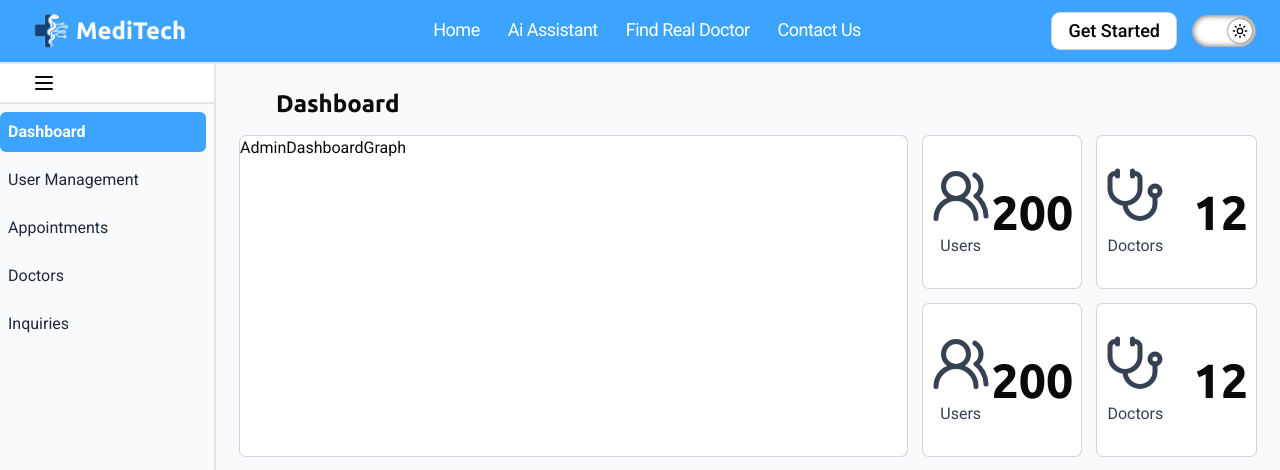
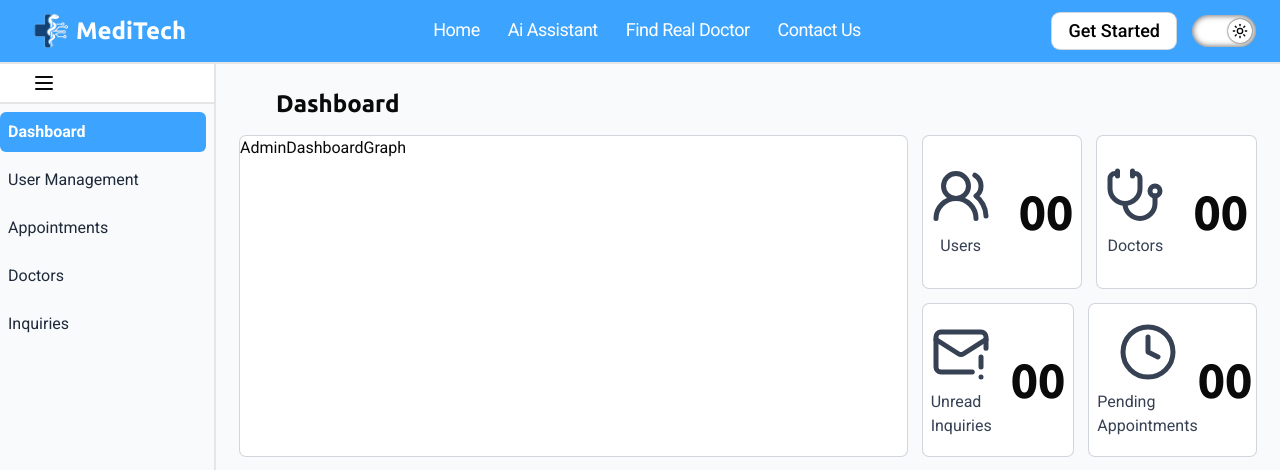
Before and after one commit to tahseen-haider/ai_medical_healthcare, a Next.js app: page /admin/dashboard in a window 1280 px wide. Shown: the top 470 px of the page. Built offline with nearby package versions, Linux system fonts and the light colour scheme; no server answers; the database is empty.

Commit message:
feat(admin): dashboard numbers info added

```diff
--- a/actions/admin.action.ts
+++ b/actions/admin.action.ts
@@ -6,6 +6,7 @@ import {
   changeUserVerificationStatusFromDB,
   deleteDoctorFromDB,
   deleteUserFromDB,
+  getAdminDashboardNumbersFromDB,
   getAllDoctorsFromDB,
   getAllUsersFromDB,
   getAllVerifiedUsersFromDB,
@@ -27,6 +28,10 @@ import { revalidatePath } from "next/cache";
 export const delayInMs = async (time: number) => {
   return new Promise((resolve) => setTimeout(resolve, time));
 };
+
+export const getAdminDashboardNumbers = async () => {
+  return await getAdminDashboardNumbersFromDB();
+}
 
 export const getAllUsers = async (page: number, limit: number) => {
   return await getAllUsersFromDB(page, limit);
--- a/app/admin/dashboard/components/AdminDashboardNumbersInfo.tsx
+++ b/app/admin/dashboard/components/AdminDashboardNumbersInfo.tsx
@@ -1,7 +1,13 @@
-import { Stethoscope, Users2 } from "lucide-react";
+import { getAdminDashboardNumbers } from "@/actions/admin.action";
+import { Clock, MailWarning, Stethoscope, Users2 } from "lucide-react";
 import React from "react";
 
-export default function AdminDashboardNumbersInfo() {
+export default async function AdminDashboardNumbersInfo() {
+  const info = await getAdminDashboardNumbers();
+  const verifiedUsers = info.verifiedUsers < 10 ? `0${info.verifiedUsers}` : info.verifiedUsers;
+  const verifiedDoctors = info.verifiedDoctors < 10 ? `0${info.verifiedDoctors}` : info.verifiedDoctors;
+  const unreadInquiries = info.unreadInquiries < 10 ? `0${info.unreadInquiries}` : info.unreadInquiries;
+  const pendingAppointments = info.pendingAppointments < 10 ? `0${info.pendingAppointments}` : info.pendingAppointments;
   return (
     <>
       <div className="flex gap-4 h-1/2 w-full">
@@ -10,30 +16,36 @@ export default function AdminDashboardNumbersInfo() {
             <Users2 size={60} />
             <p>Users</p>
           </div>
-          <div className="text-5xl font-ubuntu font-bold">200</div>
+          <div className="text-5xl font-ubuntu font-bold">{verifiedUsers}</div>
         </div>
         <div className="flex items-center justify-between w-1/2 p-2 rounded-sm h-full bg-white dark:bg-dark-4 shadow-dark dark:shadow-light">
           <div className="h-full flex flex-col items-center justify-center gap-2 text-gray-700 dark:text-gray-300">
             <Stethoscope size={60} />
             <p>Doctors</p>
           </div>
-          <div className="text-5xl font-ubuntu font-bold">12</div>
+          <div className="text-5xl font-ubuntu font-bold">
+            {verifiedDoctors}
+          </div>
         </div>
       </div>
       <div className="flex gap-4 h-1/2 w-full">
         <div className="flex items-center justify-between w-1/2 p-2 rounded-sm h-full bg-white dark:bg-dark-4 shadow-dark dark:shadow-light">
-          <div className="h-full flex flex-col items-center justify-center gap-2 text-gray-700 dark:text-gray-300">
-            <Users2 size={60} />
-            <p>Users</p>
+          <div className="h-full text-left flex flex-col items-start justify-center gap-2 text-gray-700 dark:text-gray-300">
+            <MailWarning size={60} />
+            <p>Unread Inquiries</p>
           </div>
-          <div className="text-5xl font-ubuntu font-bold">200</div>
+          <div className="text-5xl font-ubuntu font-bold">
+            {unreadInquiries}
+          </div>
         </div>
         <div className="flex items-center justify-between w-1/2 p-2 rounded-sm h-full bg-white dark:bg-dark-4 shadow-dark dark:shadow-light">
           <div className="h-full flex flex-col items-center justify-center gap-2 text-gray-700 dark:text-gray-300">
-            <Stethoscope size={60} />
-            <p>Doctors</p>
+            <Clock size={60} />
+            <p>Pending Appointments</p>
           </div>
-          <div className="text-5xl font-ubuntu font-bold">12</div>
+          <div className="text-5xl font-ubuntu font-bold">
+            {pendingAppointments}
+          </div>
         </div>
       </div>
     </>
--- a/lib/dal/admin.dal.ts
+++ b/lib/dal/admin.dal.ts
@@ -358,3 +358,38 @@ export const changeUserVerificationStatusFromDB = async (
 
   return;
 };
+
+export const getAdminDashboardNumbersFromDB = async () => {
+  const [verifiedUsers, verifiedDoctors, unreadInquiries, pendingAppointments] =
+    await Promise.all([
+      prisma.user.count({
+        where: {
+          is_verified: true,
+        },
+      }),
+      prisma.user.count({
+        where: {
+          doctorProfile: {
+            isApproved: true,
+          },
+        },
+      }),
+      prisma.inquiries.count({
+        where: {
+          is_read: false,
+        },
+      }),
+      prisma.appointments.count({
+        where: {
+          status: "PENDING",
+        },
+      }),
+    ]);
+
+  return {
+    verifiedUsers,
+    verifiedDoctors,
+    unreadInquiries,
+    pendingAppointments,
+  };
+};
```
